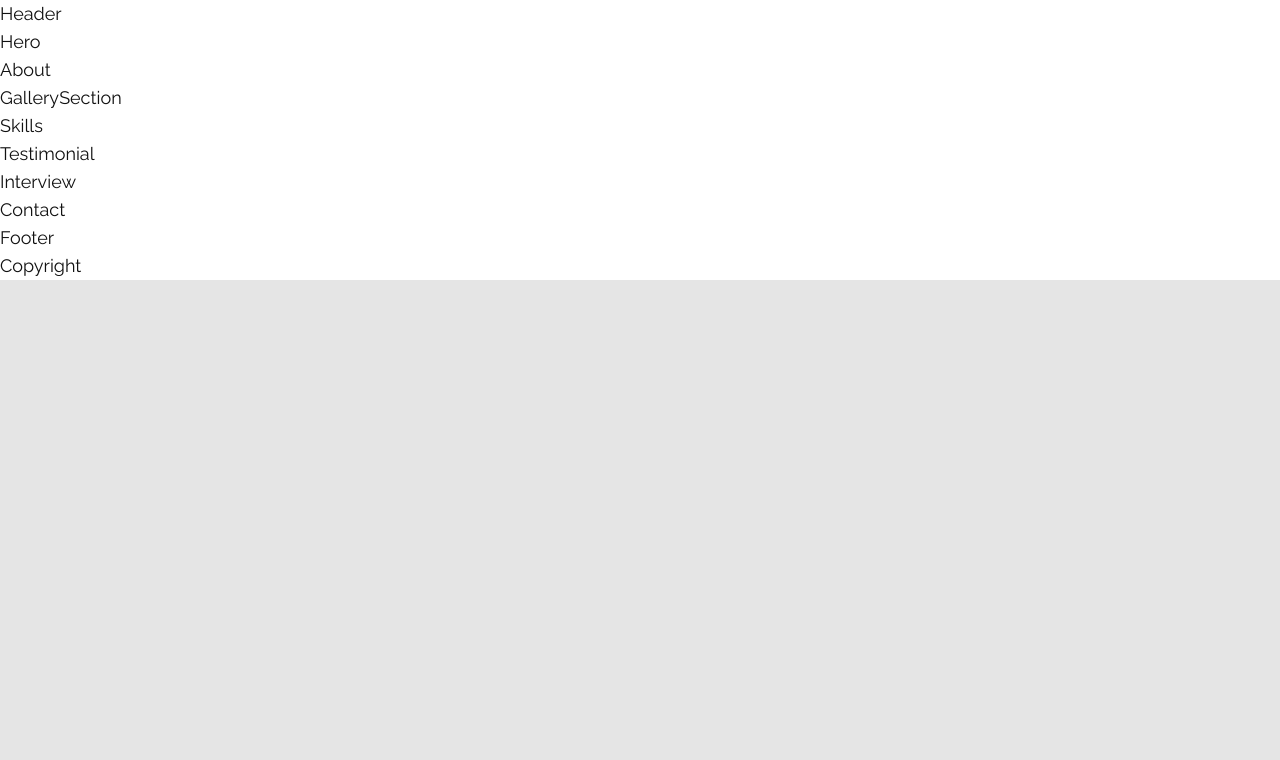
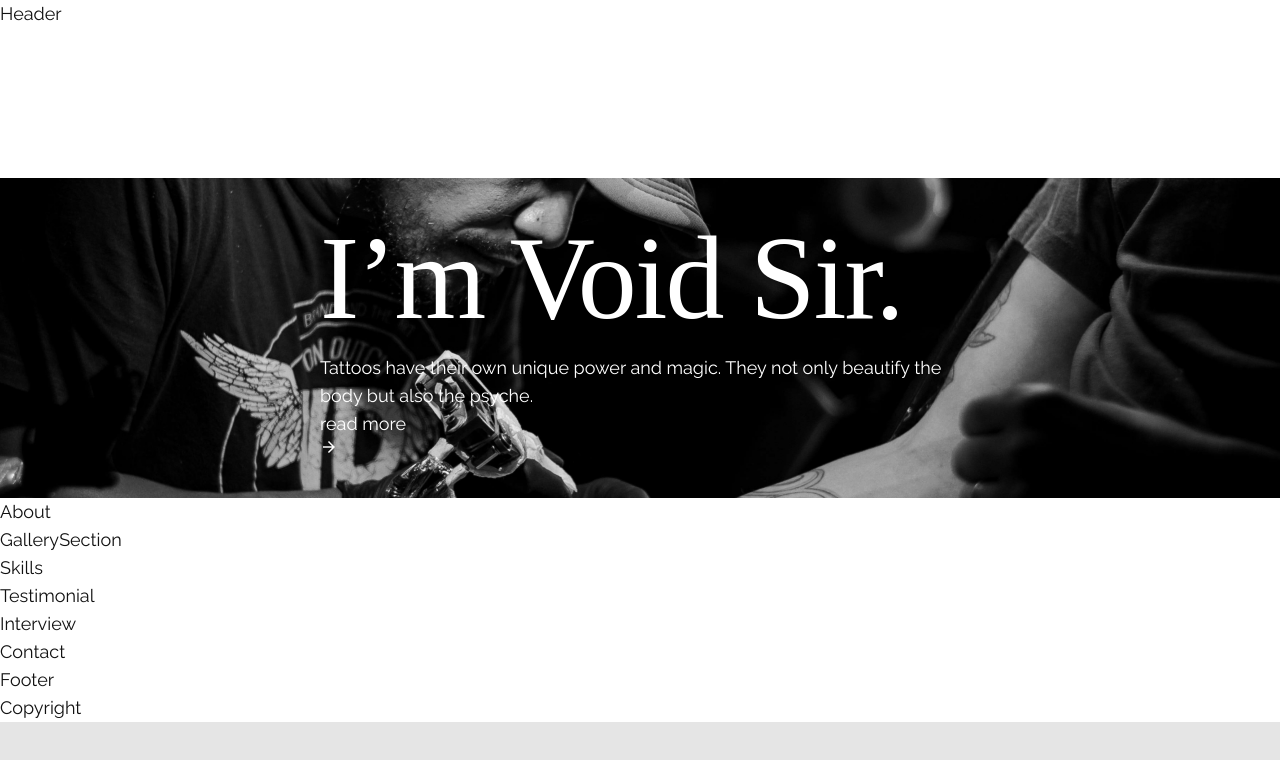
Before and after one commit to Barbatossifiruz/Tattoo-webProject, a React (Create React App) app: page / in a window 1280 px wide. Shown: the top 760 px of the page. Built offline with nearby package versions, Linux system fonts and the light colour scheme; the HTML template or start-up script is replaced by a standard one; a web font is replaced by a local one.

Commit message:
Add styles to hero  section

```diff
--- a/src/components/Hero.js
+++ b/src/components/Hero.js
@@ -1,7 +1,41 @@
-import React from 'react';
+import React from "react";
+
+// import hero Data
+import { heroData } from "../data";
+
+// import motion
+// import { motion } from "framer-motion";
+
+// import fadeIn
+// import { fadeIn } from "../variants";
 
 const Hero = () => {
-  return <div>Hero</div>;
+    // Destructure hero data
+    const { title, subtitle, btnIcon, btnText } = heroData;
+
+    return (
+        <>
+            <section className="bg-hero bg-cover bg-center min-h-[40vh] lg-h-[948px] bg-no-repeat relative mt-[120px] lg:mt-[150px]">
+                <div className="container mx-auto min-h-[40vh] lg:h-full flex items-center justify-center xl:justify-end">
+                    <div
+                        className="text-white text-center
+                     lg:text-left lg:max-w-[640px]"
+                    >
+                        {/* TEXT */}
+                        <h1 className="h1">{title}</h1>
+                        <p>{subtitle}</p>
+                        <div>
+                            <button>
+                                {btnText} <div>{btnIcon}</div>
+                            </button>
+                        </div>
+                    </div>
+                    {/* outline Text */}
+                    <div className=""></div>
+                </div>
+            </section>
+        </>
+    );
 };
 
 export default Hero;
```
